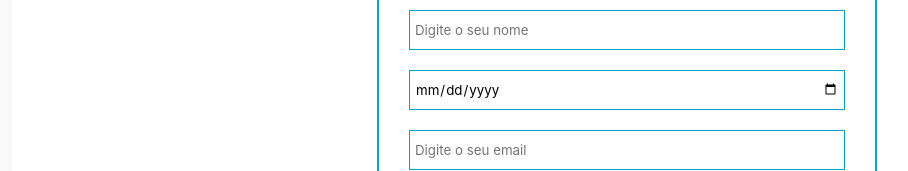
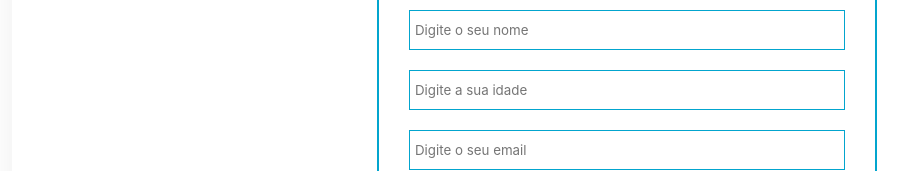
Before and after one commit to iLuiszin/Caneca-Cheia, a React (Create React App) app in the folder client/: page /register in a window 1280 px wide. Shown: the part 364-535 px from the top of the page, without its empty margins (13-921 px from the left). Built offline with nearby package versions, Linux system fonts and the light colour scheme; no server answers.

Commit message:
feat: making related products don't return the actual product

```diff
--- a/client/src/components/mainPages/auth/Register.js
+++ b/client/src/components/mainPages/auth/Register.js
@@ -39,12 +39,14 @@ function Register() {
           onChange={onChangeInput}
         />
         <input
-          type='date'
+          type='text'
           name='birthday'
           required
           placeholder='Digite a sua idade'
           value={user.birthday}
           onChange={onChangeInput}
+          onFocus={(e) => (e.target.type = 'date')}
+          onBlur={(e) => (e.target.type = 'text')}
         />
         <input
           type='email'
--- a/client/src/components/mainPages/detailProducts/DetailProduct.js
+++ b/client/src/components/mainPages/detailProducts/DetailProduct.js
@@ -62,7 +62,8 @@ function DetailProduct() {
         <h2>Produtos Relacionados</h2>
         <div className='products'>
           {products.map((product) => {
-            return product.category === detailProduct.category ? (
+            return product.category === detailProduct.category &&
+              product._id !== detailProduct._id ? (
               <ProductItem key={product._id} product={product} />
             ) : null
           })}
```
